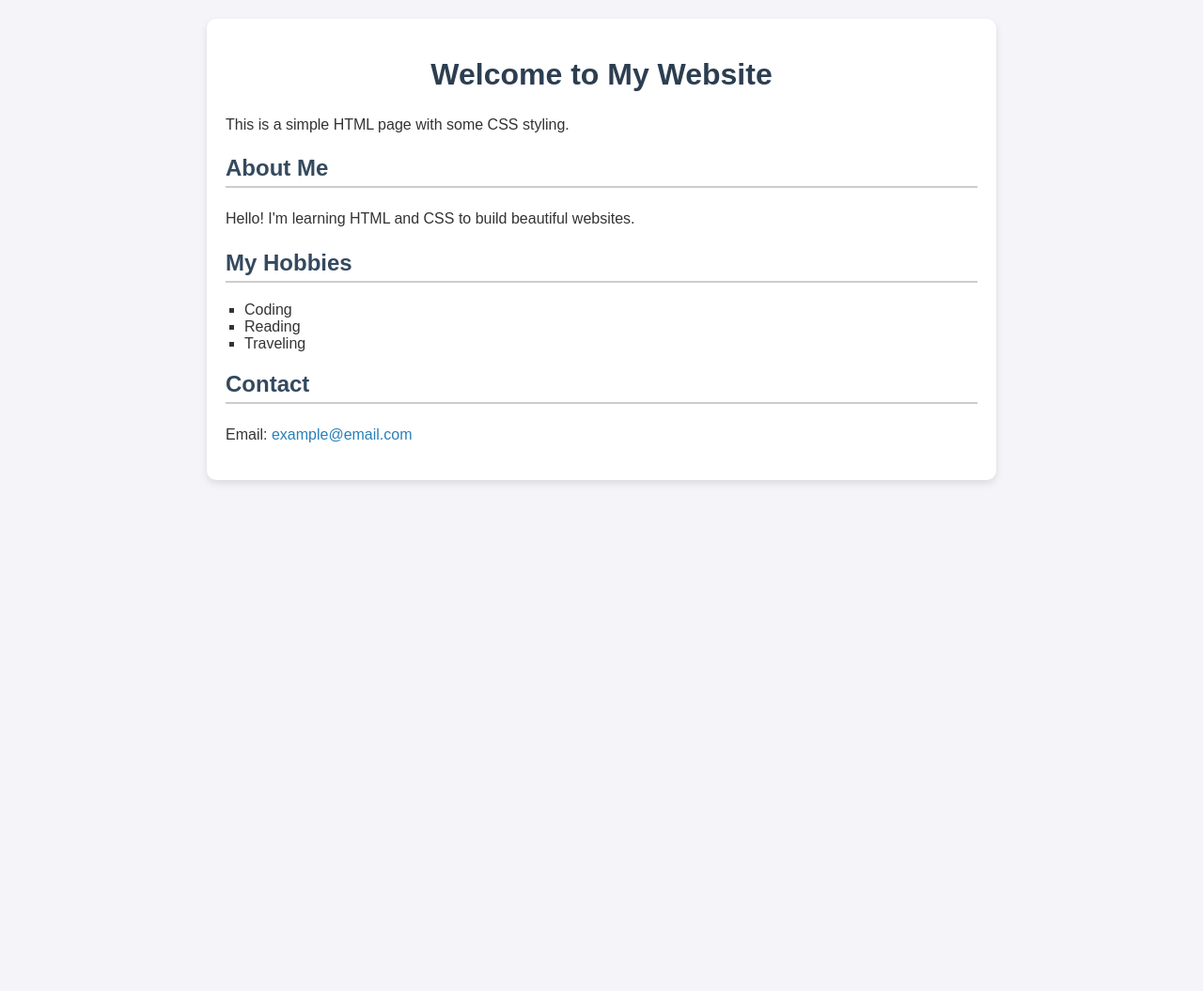
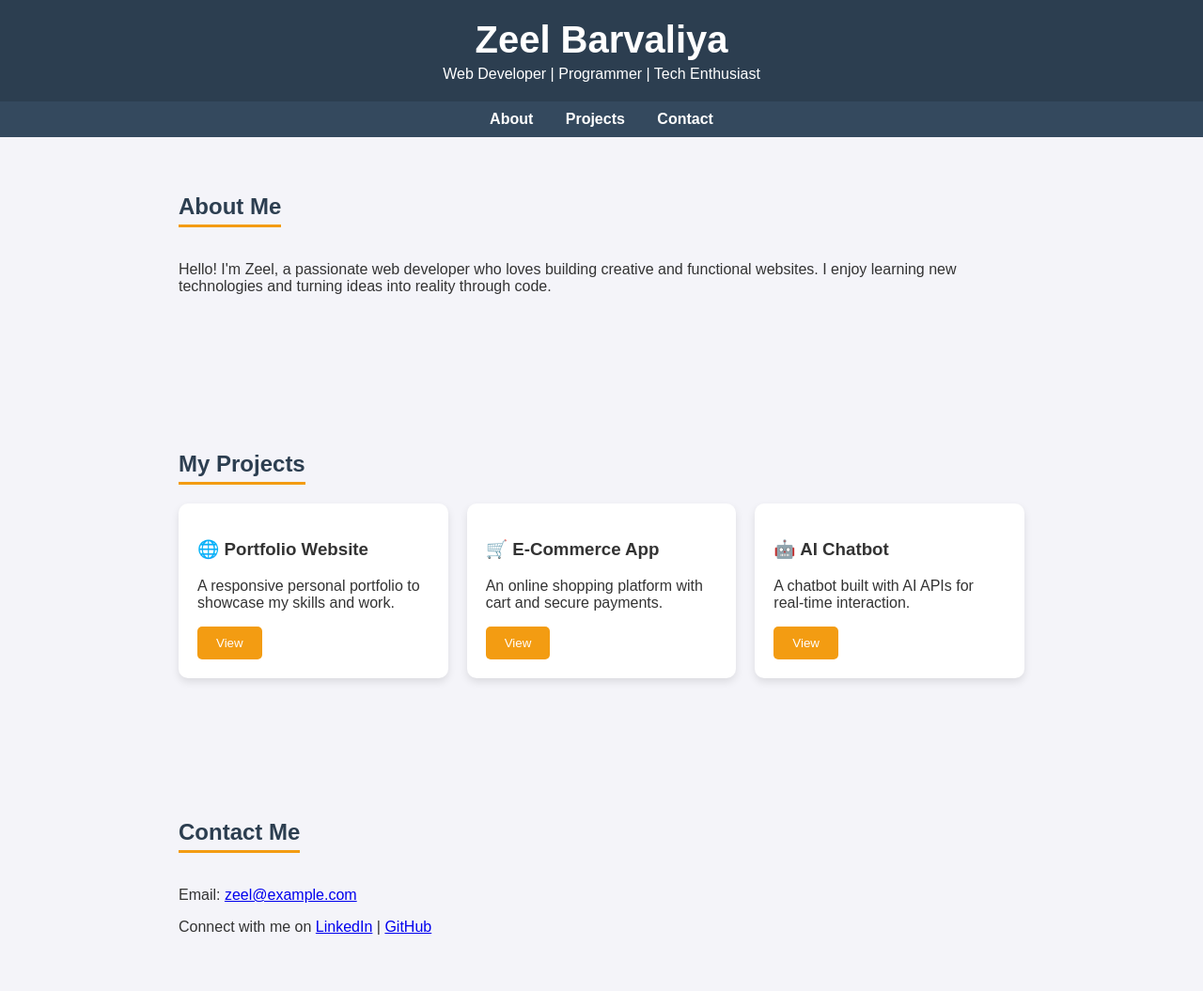
Before and after one commit to Zeel190805/project1, a plain HTML site: page index.html in a window 1280 px wide. Shown: the top 1055 px of the page at 94% size. Before the commit the page ends 800 px from the top, so only its background shows below. Drawn offline with Linux system fonts and the light colour scheme.

Commit message:
Update index.html

```diff
--- a/index.html
+++ b/index.html
@@ -3,64 +3,145 @@
 <head>
   <meta charset="UTF-8">
   <meta name="viewport" content="width=device-width, initial-scale=1.0">
-  <title>My First Styled Webpage</title>
+  <title>My Portfolio</title>
   <style>
+    /* Global Styles */
     body {
+      margin: 0;
       font-family: Arial, sans-serif;
-      margin: 20px;
-      background-color: #f4f4f9;
+      background: #f4f4f9;
       color: #333;
     }
-    h1 {
-      color: #2c3e50;
+    header {
+      background: #2c3e50;
+      color: white;
+      padding: 20px;
       text-align: center;
     }
+    header h1 {
+      margin: 0;
+      font-size: 2.5rem;
+    }
+    header p {
+      margin: 5px 0 0;
+    }
+    nav {
+      background: #34495e;
+      text-align: center;
+      padding: 10px 0;
+    }
+    nav a {
+      color: white;
+      text-decoration: none;
+      margin: 0 15px;
+      font-weight: bold;
+    }
+    nav a:hover {
+      color: #f39c12;
+    }
+    section {
+      padding: 40px;
+      max-width: 900px;
+      margin: auto;
+    }
     h2 {
-      color: #34495e;
-      border-bottom: 2px solid #ccc;
+      color: #2c3e50;
+      border-bottom: 3px solid #f39c12;
+      display: inline-block;
       padding-bottom: 5px;
     }
-    p {
-      line-height: 1.6;
+    .about, .projects, .contact {
+      margin-bottom: 50px;
     }
-    ul {
-      list-style-type: square;
-      padding-left: 20px;
+    .projects-grid {
+      display: grid;
+      grid-template-columns: repeat(auto-fit, minmax(250px, 1fr));
+      gap: 20px;
     }
-    a {
-      color: #2980b9;
-      text-decoration: none;
-    }
-    a:hover {
-      text-decoration: underline;
-    }
-    .container {
-      max-width: 800px;
-      margin: auto;
-      background: #fff;
+    .project-card {
+      background: white;
       padding: 20px;
       border-radius: 10px;
       box-shadow: 0 4px 8px rgba(0,0,0,0.1);
+      transition: transform 0.3s;
+    }
+    .project-card:hover {
+      transform: scale(1.05);
+    }
+    footer {
+      background: #2c3e50;
+      color: white;
+      text-align: center;
+      padding: 15px;
+    }
+    button {
+      background: #f39c12;
+      border: none;
+      padding: 10px 20px;
+      color: white;
+      border-radius: 5px;
+      cursor: pointer;
+    }
+    button:hover {
+      background: #e67e22;
     }
   </style>
 </head>
 <body>
-  <div class="container">
-    <h1>Welcome to My Website</h1>
-    <p>This is a simple HTML page with some CSS styling.</p>
 
+  <!-- Header -->
+  <header>
+    <h1>Zeel Barvaliya</h1>
+    <p>Web Developer | Programmer | Tech Enthusiast</p>
+  </header>
+
+  <!-- Navigation -->
+  <nav>
+    <a href="#about">About</a>
+    <a href="#projects">Projects</a>
+    <a href="#contact">Contact</a>
+  </nav>
+
+  <!-- About Section -->
+  <section id="about" class="about">
     <h2>About Me</h2>
-    <p>Hello! I'm learning HTML and CSS to build beautiful websites.</p>
+    <p>Hello! I'm Zeel, a passionate web developer who loves building creative and functional websites.
+       I enjoy learning new technologies and turning ideas into reality through code.</p>
+  </section>
 
-    <h2>My Hobbies</h2>
-    <ul>
-      <li>Coding</li>
-      <li>Reading</li>
-      <li>Traveling</li>
-    </ul>
+  <!-- Projects Section -->
+  <section id="projects" class="projects">
+    <h2>My Projects</h2>
+    <div class="projects-grid">
+      <div class="project-card">
+        <h3>🌐 Portfolio Website</h3>
+        <p>A responsive personal portfolio to showcase my skills and work.</p>
+        <button>View</button>
+      </div>
+      <div class="project-card">
+        <h3>🛒 E-Commerce App</h3>
+        <p>An online shopping platform with cart and secure payments.</p>
+        <button>View</button>
+      </div>
+      <div class="project-card">
+        <h3>🤖 AI Chatbot</h3>
+        <p>A chatbot built with AI APIs for real-time interaction.</p>
+        <button>View</button>
+      </div>
+    </div>
+  </section>
 
-    <h2>Contact</h2>
-    <p>Email: <a href="mailto:example@email.com">example@email.com</a></p>
-  </div>
+  <!-- Contact Section -->
+  <section id="contact" class="contact">
+    <h2>Contact Me</h2>
+    <p>Email: <a href="mailto:zeel@example.com">zeel@example.com</a></p>
+    <p>Connect with me on <a href="#">LinkedIn</a> | <a href="#">GitHub</a></p>
+  </section>
+
+  <!-- Footer -->
+  <footer>
+    <p>&copy; 2025 Zeel Barvaliya | All Rights Reserved</p>
+  </footer>
+
 </body>
 </html>
```
